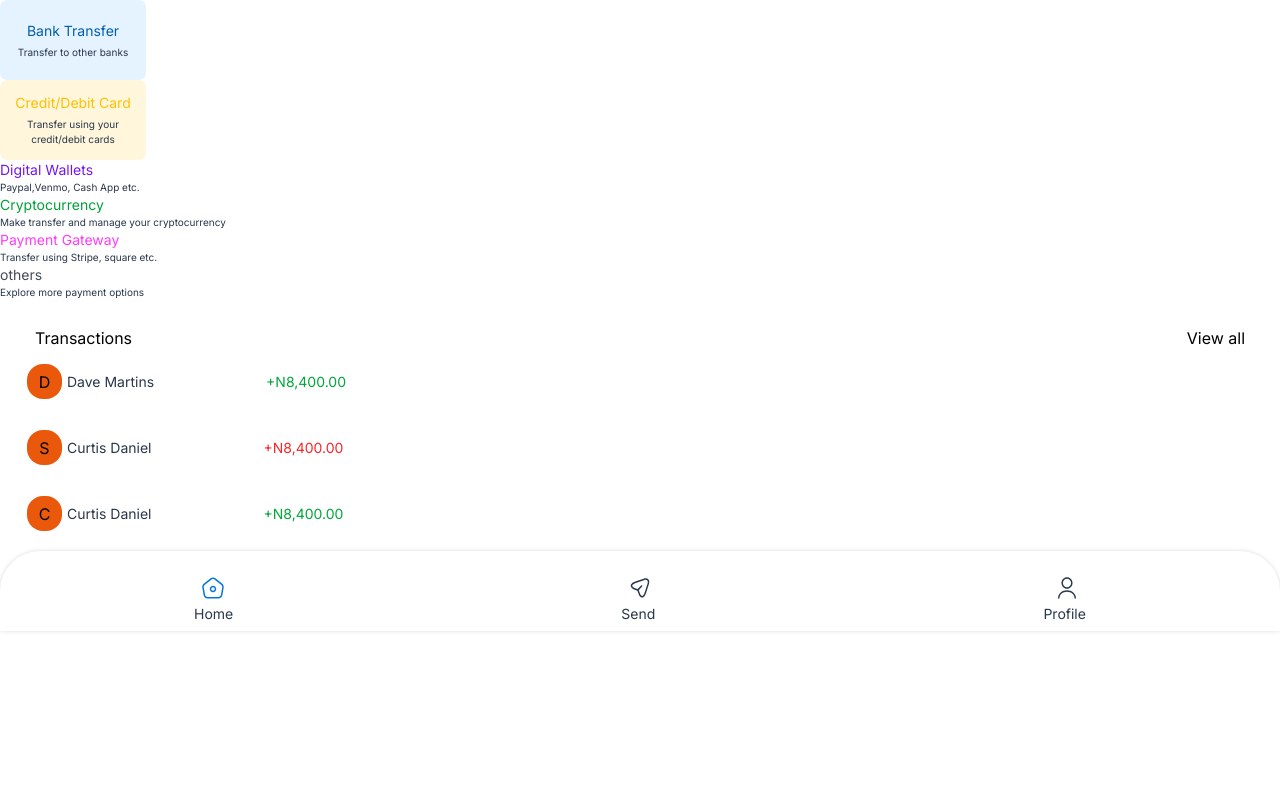
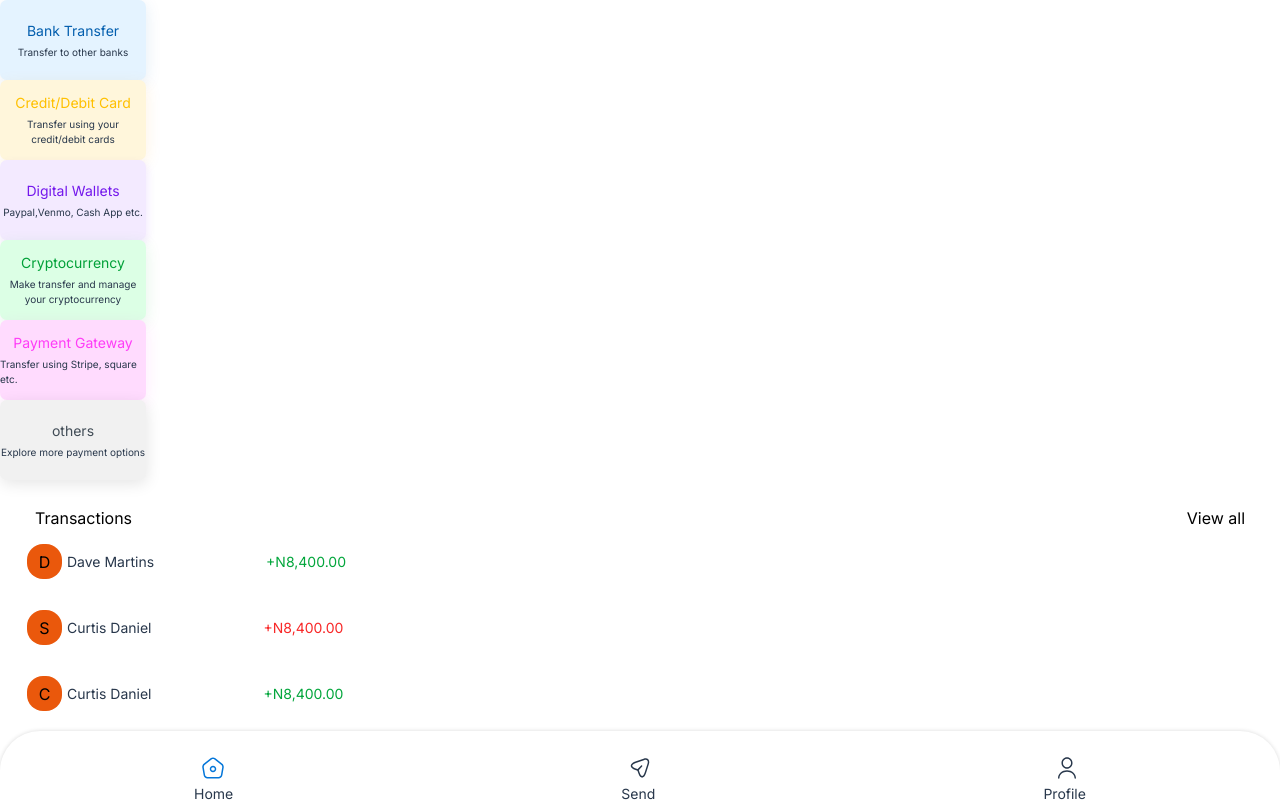
Before and after one commit to Maxwell011/moni-finance, a Next.js app: page /send in a window 1280 px wide. Built offline with nearby package versions, Linux system fonts and the light colour scheme.

Commit message:
Update payment options styling

```diff
--- a/src/app/send/page.tsx
+++ b/src/app/send/page.tsx
@@ -6,39 +6,41 @@ const Send = () => {
     <>
       <section>
         <div>
-          <div className='w-[146px] h-20 rounded-[7px] flex flex-col items-center justify-center gap-1 bg-[#E4F3FF]'>
+          <div className='w-[146px] h-20 rounded-[7px] flex flex-col items-center justify-center gap-1 bg-[#E4F3FF] shadow-[1px_4px_15px_0px_rgba(3,94,174,0.10)]'>
             <h2 className='text-sm text-[#035EAE]'>Bank Transfer</h2>
             <p className='text-[#28374b] text-[10px]'>
               Transfer to other banks
             </p>
           </div>
-          <div className='bg-[#fff6db] w-[146px] h-20 rounded-[7px] flex flex-col items-center justify-center gap-1'>
+          <div className='bg-[#fff6db] w-[146px] h-20 rounded-[7px] flex flex-col items-center justify-center gap-1 shadow-[1px_4px_15px_0px_rgba(241,143,1,0.10)]'>
             <h2 className='text-sm text-[#FFC000]'>Credit/Debit Card</h2>
             <p className='text-[#28374b] text-[10px] text-center'>
               Transfer using your credit/debit cards
             </p>
           </div>
-          <div>
+          <div className='bg-[#F3EAFF] w-[146px] h-20 rounded-[7px] flex flex-col items-center justify-center gap-1 shadow-[1px_4px_10px_0px_rgba(115,23,236,0.10)]'>
             <h2 className='text-sm text-[#7317EC]'>Digital Wallets</h2>
-            <p className='text-[#28374b] text-[10px]'>
+            <p className='text-[#28374b] text-[10px] text-center'>
               Paypal,Venmo, Cash App etc.
             </p>
           </div>
-          <div>
+          <div className='bg-[#DCFFE5] w-[146px] h-20 rounded-[7px] flex flex-col items-center justify-center gap-1 shadow-[1px_4px_15px_0px_rgba(3,166,60,0.10)]'>
             <h2 className='text-sm text-[#00A138]'>Cryptocurrency</h2>
-            <p className='text-[#28374b] text-[10px]'>
+            <p className='text-[#28374b] text-[10px] text-center'>
               Make transfer and manage your cryptocurrency
             </p>
           </div>
-          <div>
-            <h2 className='text-sm text-[#FF3CF7]'>Payment Gateway</h2>
+          <div className='bg-[#FFDBFE] w-[146px] h-20 rounded-[7px] flex flex-col items-center justify-center gap-1 shadow-[1px_4px_15px_0px_rgba(255,60,247,0.10)]'>
+            <h2 className='text-sm text-[#FF3CF7] text-center'>
+              Payment Gateway
+            </h2>
             <p className='text-[#28374b] text-[10px]'>
               Transfer using Stripe, square etc.
             </p>
           </div>
-          <div>
+          <div className='bg-[#F1F1F1] w-[146px] h-20 rounded-[7px] flex flex-col items-center justify-center gap-1 shadow-[1px_4px_15px_0px_rgba(0,0,0,0.10)]'>
             <h2 className='text-[#414c56] text-sm'>others</h2>
-            <p className='text-[#28374b] text-[10px]'>
+            <p className='text-[#28374b] text-[10px] text-center'>
               Explore more payment options
             </p>
           </div>
```
